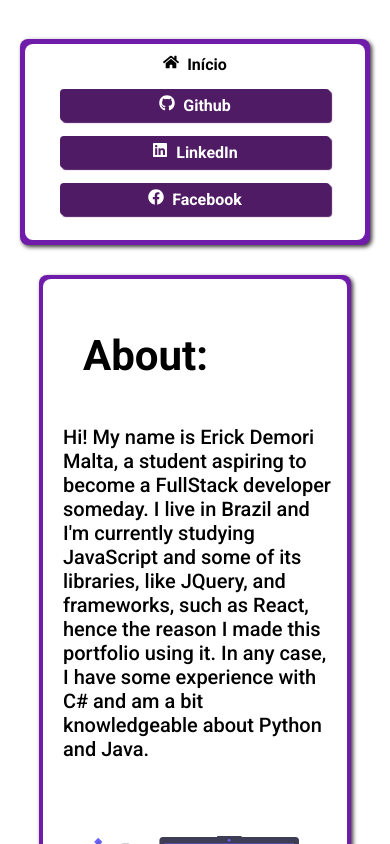
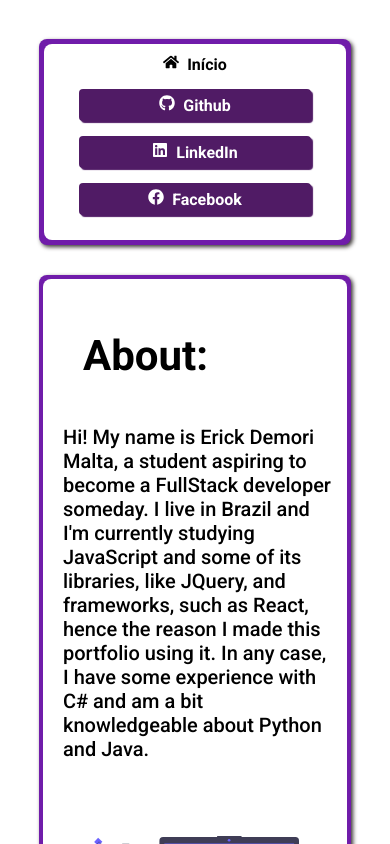
Before and after one commit to ElladanTasartir/portfolio, a React (Create React App) app: page / in a window 390 px wide. Shown: the top 844 px of the page. Built offline with nearby package versions, Linux system fonts and the light colour scheme.

Commit message:
Changed a bit of the styling

```diff
--- a/src/pages/Header/styles.css
+++ b/src/pages/Header/styles.css
@@ -5,14 +5,16 @@
     --link-colour: #501B65;
 }
 
+* {
+    box-sizing: border-box;
+}
+
 html{
-    box-sizing: border-box;
     height: 100%;
     max-height: 100vh;
 }
 
 body{
-    box-sizing: border-box;
     margin: 19px 0;
     padding: 20px;
     background-color: #fff;
@@ -29,7 +31,6 @@
 
 nav{
     padding: 10px 20px;
-    box-sizing: border-box;
     height: 8vh;
     font-family: Roboto, sans-serif;
     font-weight: bold;
@@ -83,7 +84,7 @@
 @media (max-width: 670px){
     header {
         padding: 5px;
-        max-width: 100%;
+        max-width: 80vw;
     }
 
     #home-button{
```
